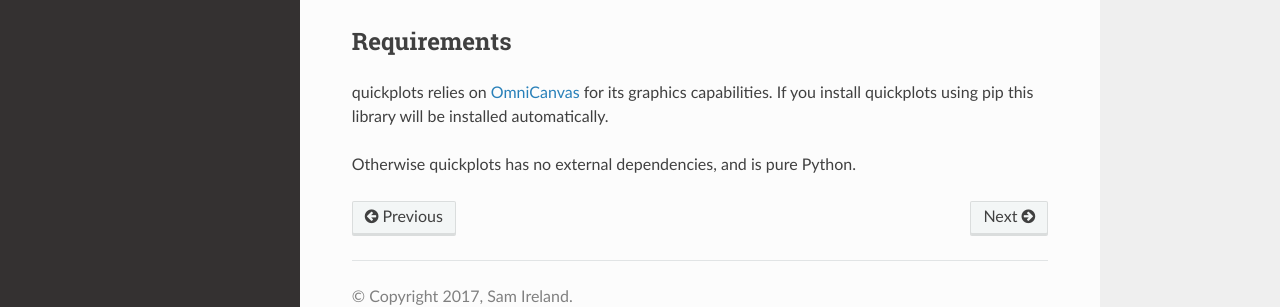
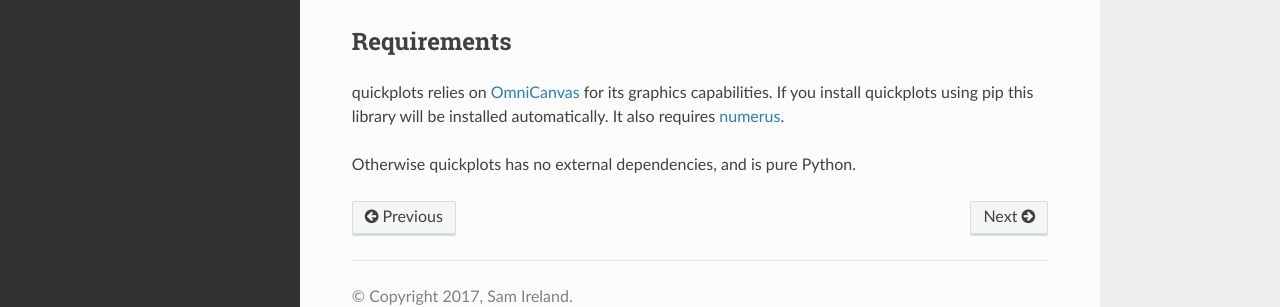
Before and after one commit to samirelanduk/quickplots, a Sphinx documentation site: the page built from docs/source/installing.rst, in a window 1280 px wide. Shown: the part 410-717 px from the top of the page. Built offline with Sphinx 7.4.7 and the Read the Docs theme 2.0.0, drawn with Linux system fonts in a browser that asks for light colours.

Commit message:
Last 2.1 changes

```diff
--- a/docs/source/conf.py
+++ b/docs/source/conf.py
@@ -19,9 +19,7 @@
 #
 import os
 import sys
-current_dir = "/".join(os.path.realpath(__file__).split("/")[:-1])
-sys.path.insert(0, current_dir + "/../..")
-import quickplots
+sys.path.insert(0, os.path.abspath('../..'))
 
 
 # -- General configuration ------------------------------------------------
--- a/docs/source/installing.rst
+++ b/docs/source/installing.rst
@@ -16,8 +16,9 @@
 Requirements
 ~~~~~~~~~~~~
 
-quickplots relies on `OmniCanvas <http://omnicanvas.readthedocs.io/>`_ for its
+quickplots relies on `OmniCanvas <http://omnicanvas.samireland.com/>`_ for its
 graphics capabilities. If you install quickplots using pip this library will be
-installed automatically.
+installed automatically. It also requires
+`numerus <http://numerus.samireland.com/>`_.
 
 Otherwise quickplots has no external dependencies, and is pure Python.
--- a/setup.py
+++ b/setup.py
@@ -24,5 +24,5 @@
  ],
  keywords="charts graphs data",
  packages=["quickplots"],
- install_requires=["omnicanvas"]
+ install_requires=["omnicanvas>=0.3", "numerus"]
 )
```
